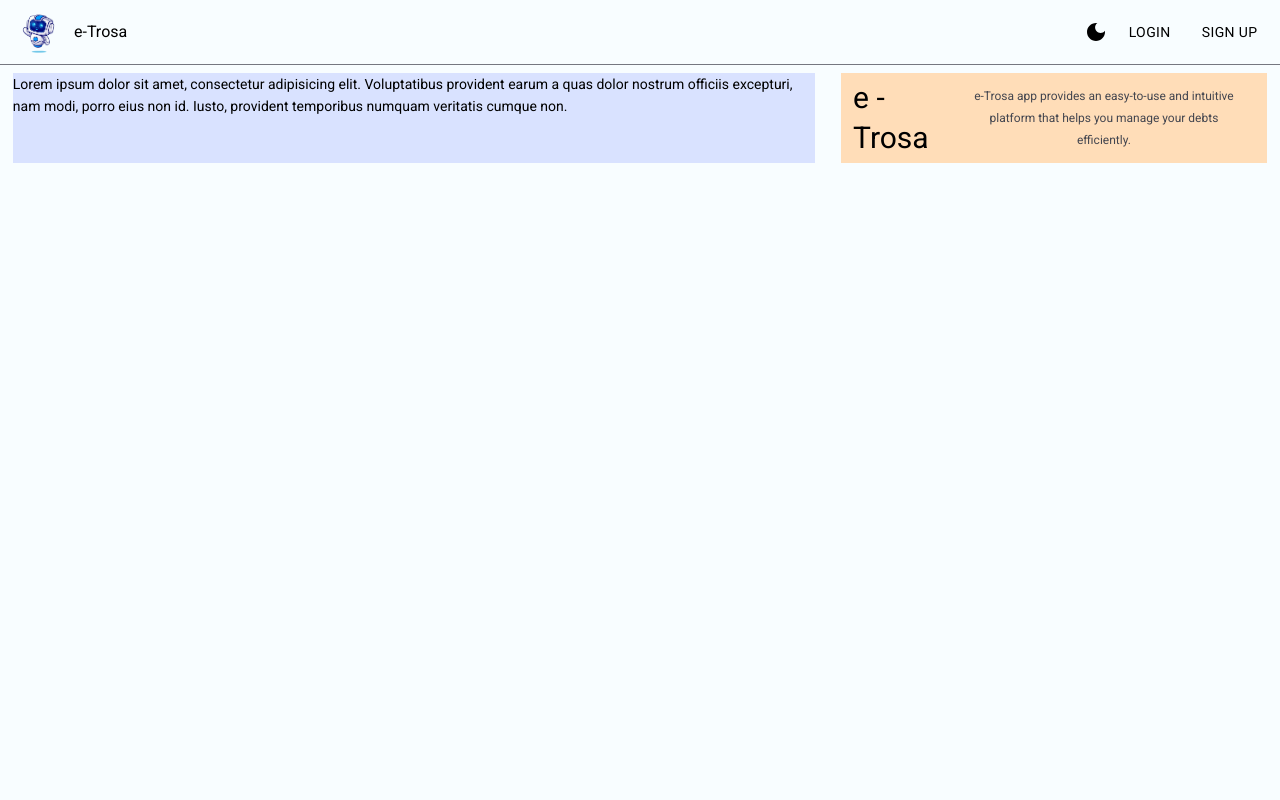
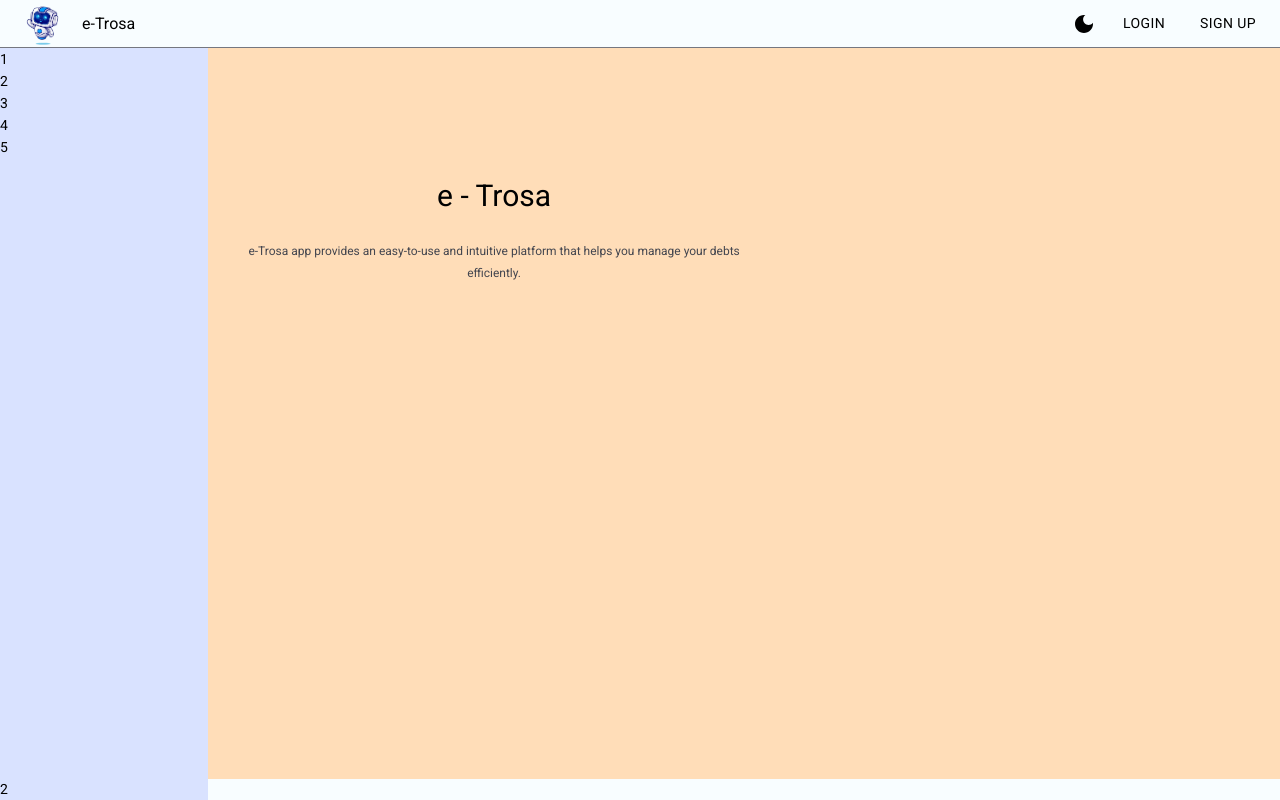
Before and after one commit to TianaNanta/e-trosa, a React (Create React App) app in the folder frontend/my-app/: page /moly in a window 1280 px wide. Built offline with nearby package versions, Linux system fonts and the light colour scheme.

Commit message:
Layout updates

```diff
--- a/frontend/my-app/src/layout/layout.style.ts
+++ b/frontend/my-app/src/layout/layout.style.ts
@@ -1,27 +1,33 @@
-import styled from 'styled-components'
-import { device } from '../display/screensize'
+import styled from "styled-components";
+import { device } from "../display/screensize";
 
-export const FirstGrid = styled.div`
-    display: flex;
-    background-color: ${props => props.theme.colors.primaryContainer};
-    margin: 8px 1%;
-`
+export const SideMenu = styled.div`
+  background-color: ${(props) => props.theme.colors.primaryContainer};
+  display: flex;
+  flex-direction: column;
+  justify-content: space-between;
+  align-items: flex-start;
+  padding: 0px;
+  gap: 276px;
 
-export const SecondGrid = styled.div`
-    display: flex;
-    background-color: ${props => props.theme.colors.secondaryContainer};
-    margin: 8px 1%;
-`
+  position: absolute;
+  width: 208px;
+  left: 0px;
+  top: 48px;
+  bottom: 0px;
+`;
 
-export const BodyDiv = styled.div`
-    display: flex;
-    flex-direction: column;
+export const PageContainer = styled.div`
+  background-color: ${(props) => props.theme.colors.secondaryContainer};
+  display: flex;
+  flex-direction: column;
+  align-items: flex-start;
+  padding: 0px;
+  gap: 24px;
 
-    @media ${device.MobileS} {
-        flex-direction: column;
-    }
-
-    @media ${device.Laptop} {
-        flex-direction: row;
-    }
-`
+  position: absolute;
+  height: 731px;
+  left: 208px;
+  right: 0px;
+  top: 48px;
+`;
--- a/frontend/my-app/src/layout/withLayout.tsx
+++ b/frontend/my-app/src/layout/withLayout.tsx
@@ -2,19 +2,24 @@ import React, { ReactNode } from "react";
 import { useNavigate } from "react-router-dom";
 import { useEffect, useState } from "react";
 
-import { FirstGrid, SecondGrid, BodyDiv } from "./layout.style";
+import { SideMenu, PageContainer } from "./layout.style";
 
 
 const withLayout = (...WrappedComponent: any) => {
   const Layout = (props: any) => {
     return (
       <>
-        <BodyDiv>
-          <FirstGrid>
-            Lorem ipsum dolor sit amet, consectetur adipisicing elit. Voluptatibus provident earum a quas dolor nostrum officiis excepturi, nam modi, porro eius non id. Iusto, provident temporibus numquam veritatis cumque non.
-          </FirstGrid>
-          <SecondGrid>{WrappedComponent[1]}</SecondGrid>
-        </BodyDiv>
+          <SideMenu>
+            <div>
+              <div>1</div>
+              <div>2</div>
+              <div>3</div>
+              <div>4</div>
+              <div>5</div>
+            </div>
+            <div>2</div>
+          </SideMenu>
+          <PageContainer>{WrappedComponent[1]}</PageContainer>
       </>
     );
   };
--- a/frontend/my-app/src/pages/header/header.style.ts
+++ b/frontend/my-app/src/pages/header/header.style.ts
@@ -2,7 +2,7 @@ import styled from 'styled-components';
 import { Box , Switch } from '@mui/material';
 
 export const HeaderStyled = styled(Box)`
-    height: 65px;
+    height: 48px;
     display: flex;
     justify-content: space-between;
     align-items: center;
@@ -15,7 +15,7 @@ export const HeaderStyled = styled(Box)`
     border-color: ${props => props.theme.colors.outline};
     border-width: 1px;
     border-style: none none solid none;
-    padding: 6px 12px;
+    padding: 0px 16px;
 
     & {
         color : ${props => props.theme.name === 'light-mode' ? 'black' : 'white'};
@@ -27,6 +27,7 @@ export const GroupedBox = styled(Box)`
     display: flex;
     justify-content: center;
     align-items: center;
+    gap: 12px;
 
     &  {
 
--- a/frontend/my-app/src/pages/header/header.tsx
+++ b/frontend/my-app/src/pages/header/header.tsx
@@ -22,7 +22,6 @@ export default function Header({ mode, theme }: IHeader) {
     <HeaderStyled>
       <GroupedBox onClick={() => Navigate("/")}>
         <img src={Logo} width={54} alt="e-Trosa" />
-        <Space size={2} height={0} />
         <h5>e-Trosa</h5>
       </GroupedBox>
       <GroupedBox>
@@ -31,9 +30,7 @@ export default function Header({ mode, theme }: IHeader) {
             {theme.name === "dark-mode" ? <LightModeIcon /> : <DarkModeIcon />}
           </GroupedBox>
         </Tooltip>
-        <Space size={2} height={0} />
         <StyledButton text={"login"} onClick={() => Navigate("auth/login")} />
-        <Space size={2} height={0} />
         <StyledButton
           text={"sign up"}
           onClick={() => Navigate("auth/signup")}
--- a/frontend/my-app/src/pages/homepage/home.style.tsx
+++ b/frontend/my-app/src/pages/homepage/home.style.tsx
@@ -1,6 +1,20 @@
 import styled from "styled-components";
 import { device } from "../../display/screensize";
 import { Fade } from "react-awesome-reveal";
+import { ReactNode } from "react";
+
+interface ComponentProps {
+  children?: ReactNode;
+}
+
+export const InfoDiv = styled.div`
+  display: flex;
+  flex-direction: column;
+  align-items: center;
+  padding: 0px;
+  margin-top: 8rem;
+  gap: 12px;
+`;
 
 export const PaddedBox = styled.div`
   display: flex;
@@ -12,9 +26,9 @@ export const PaddedBox = styled.div`
 `;
 
 export const NoteDescription = styled.p`
-    text-align: center;
-    font-size: ${props => props.theme.size(3)}px;
-    color: ${props => props.theme.colors.OnSurfaceVariant};
+  text-align: center;
+  font-size: ${(props) => props.theme.size(3)}px;
+  color: ${(props) => props.theme.colors.OnSurfaceVariant};
 `;
 
 export const CenterBox = styled.div`
@@ -24,7 +38,7 @@ export const CenterBox = styled.div`
   width: 90%;
 `;
 
-export const FadeComponent = ({ children }: any) => {
+export const FadeComponent = ({ children }: ComponentProps) => {
   return (
     <>
       <Fade cascade direction="up">
--- a/frontend/my-app/src/pages/homepage/homepage.tsx
+++ b/frontend/my-app/src/pages/homepage/homepage.tsx
@@ -5,11 +5,13 @@ import {
   NoteDescription,
   CenterBox,
   FadeComponent,
+  InfoDiv,
 } from "./home.style";
 
 export default function Home() {
   return (
     <>
+      <InfoDiv>
         <PaddedBox>
           <h2>e - Trosa</h2>
         </PaddedBox>
@@ -23,6 +25,7 @@ export default function Home() {
             </FadeComponent>
           </CenterBox>
         </PaddedBox>
+      </InfoDiv>
     </>
   );
 }
```
Lines whose indentation alone changed are shown as unchanged.
